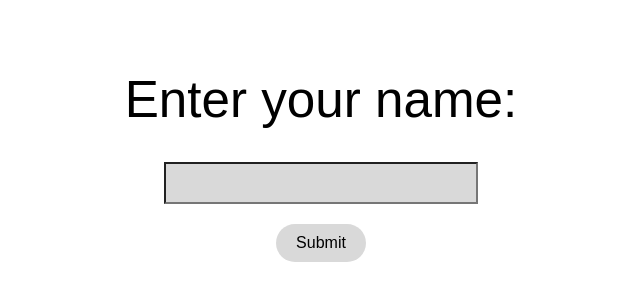
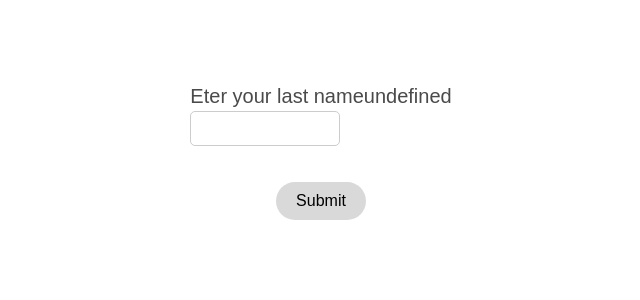
Before and after one commit to mondher812/Heritrace, a React (Vite) app in the folder frontend/: page /name in a window 1280 px wide. Shown: the part 250-550 px from the top of the page, without its empty margins (319-959 px from the left). Built offline with nearby package versions, Linux system fonts and the light colour scheme.

Commit message:
buggy push

```diff
--- a/frontend/src/components/textbox.css
+++ b/frontend/src/components/textbox.css
@@ -1,14 +1,89 @@
-.text-box {
-    margin-top: 20px;
-    text-align: center;
+:root {
+  --primary: #11998e;
+  --secondary: #38ef7d;
+  --white: #fff;
+  --gray: #9b9b9b;
+}
+
+body {
+  font-family: 'Poppins', sans-serif;
+  display: flex;
+  flex-direction: column;
+  justify-content: center;
+  align-items: center;
+  min-height: 100vh;
+  font-size: 1.5rem;
+  background-color: #222222;
+}
+
+.form__group {
+  display: flex;
+  flex-direction: column;
+  margin-bottom: 1rem;
+}
+
+.label {
+  font-size: 20px;
+  color: #4a4a4a;
+  margin-bottom: 0;
+  white-space: nowrap;
+}
+
+.form__field {
+  min-width: 150px;
+  max-width: 300px;
+  padding: 5px;
+  font-size: 20px;
+  color: #4a4a4a;
+  border: 1px solid #ccc;
+  border-radius: 5px;
+  box-sizing: border-box;
+  transition: border-color 0.2s;
+  resize: none;
+}
+
+.form__field::placeholder {
+  color: #4a4a4a;
+  opacity: 0.7;
+}
+
+.form__field:placeholder-shown ~ .form__label {
+  font-size: 1.3rem;
+  cursor: text;
+  top: 20px;
+}
+
+.form__label {
+  position: absolute;
+  top: 0;
+  display: block;
+  transition: 0.2s;
+  font-size: 1rem;
+  color: var(--gray);
+}
+
+.form__field:focus {
+  outline: none;
+  box-shadow: none;
+  border-color: #4a4a4a;
+}
+
+/* Additional rule to prevent glow effect */
+.form__field:focus-visible {
+  outline: none;
+  box-shadow: none;
+}
+
+/* reset input */
+.form__field {
+  &:required,
+  &:invalid {
+    box-shadow: none;
   }
+}
 
-  .text-box input {
-    padding: 10px;
-    font-size: 16px;
-    width: 80%;
-    max-width: 1000px;
-    box-sizing: border-box;
-    color: #000000;
-    background-color: #D9D9D9;
-  }
+/* Override any default browser styles */
+.form__field:focus {
+  outline: 0;
+  border-color: #4a4a4a;
+}
--- a/frontend/src/components/textbox.tsx
+++ b/frontend/src/components/textbox.tsx
@@ -1,19 +1,49 @@
-import React, { useState } from 'react';
+import React, { useEffect, useState } from 'react';
 import './textbox.css';
 
 const TextBox: React.FC = () => {
   const [text, setText] = useState('');
+  const [labelText, setLabelText] = useState('');
+  const fullLabelText = "Enter your last name"; // Full label text
+
+  useEffect(() => {
+    let index = 0;
+    const typingInterval = setInterval(() => {
+      if (index < fullLabelText.length) {
+        setLabelText((prev) => prev + fullLabelText[index]);
+        index++;
+      } else {
+        clearInterval(typingInterval); // Stop the interval when done
+      }
+    }, 100); // Adjust typing speed here (in milliseconds)
+
+    return () => clearInterval(typingInterval); // Cleanup on unmount
+  }, [fullLabelText]); // Add fullLabelText to dependency array
 
   const handleChange = (event: React.ChangeEvent<HTMLInputElement>) => {
     setText(event.target.value);
   };
 
+  // Calculate the width based on the text length, starting very small
+  const calculateWidth = () => {
+    const baseWidth = 20; // Start with a very small base width to fit 1 character
+    const additionalWidthPerCharacter = 10; // Width added per character
+    const newWidth = baseWidth + text.length * additionalWidthPerCharacter;
+    return `${newWidth}px`;
+  };
+
   return (
-    <div className="text-box">
+    <div className="form__group">
+      <label className="label" htmlFor="lastName">{labelText}</label>
       <input
         type="text"
+        className="form__field"
+        name="lastName"
+        id="lastName"
+        required
         value={text}
         onChange={handleChange}
+        style={{ width: calculateWidth() }} // Use the calculateWidth function
       />
     </div>
   );
--- a/frontend/src/index.css
+++ b/frontend/src/index.css
@@ -24,8 +24,7 @@ a:hover {
 
 body {
   margin: 0;
-  display: flex;
-  place-items: center;
+  padding: 0;
   min-width: 320px;
   min-height: 100vh;
 }
@@ -66,3 +65,9 @@ button:focus-visible {
     background-color: #f9f9f9;
   }
 }
+
+#root {
+  width: 100%;
+  margin: 0;
+  padding: 0;
+}
--- a/frontend/src/pages/landing.css
+++ b/frontend/src/pages/landing.css
@@ -6,6 +6,7 @@
   align-items: center;
   justify-content: center;
   font-family: Arial, sans-serif;
+  background-color: white;
 }
 
 .landing-header {
--- a/frontend/src/pages/landing.tsx
+++ b/frontend/src/pages/landing.tsx
@@ -7,7 +7,6 @@ const Landing: React.FC = () => {
   return (
     <div className="landing-page">
       <header className="landing-header">
-        <h1>Enter your name:</h1>
         <TextBox />
         <SubmitButton />
       </header>
--- a/frontend/src/pages/new_landing.css
+++ b/frontend/src/pages/new_landing.css
@@ -1,3 +1,9 @@
+.full-page-container {
+    height: 200vh; /* Allow scrolling */
+    overflow-x: hidden;
+    position: relative;
+}
+
 .landing-container {
     min-height: 100vh;
     display: flex;
@@ -6,14 +12,101 @@
     justify-content: center;
     padding: 1rem;
     background-color: white;
+    width: 100%;
+    margin: 0;
+    position: fixed;
+    top: 0;
+    left: 0;
+    transition: opacity 0.5s ease-out;
+}
+
+.landing-container.fade-out {
+    opacity: 0;
+    pointer-events: none;
+}
+
+.second-section {
+    min-height: 100vh;
+    position: fixed;
+    top: 0;
+    left: 0;
+    width: 100%;
+    opacity: 0;
+    transition: opacity 0.5s ease-out;
+    display: flex;
+    align-items: center;
+    justify-content: center;
+}
+
+.second-section.fade-in {
+    opacity: 1;
+}
+
+.second-section.fade-out {
+    opacity: 0;
+}
+
+.new-section {
+    min-height: 100vh;
+    position: fixed;
+    top: 100%;
+    left: 0;
+    width: 100%;
+    background-color: white;
+    transition: transform 0.5s ease-out;
+}
+
+.new-section.slide-in {
+    transform: translateY(-100%);
 }
 
 .content-wrapper {
     text-align: center;
+    display: flex;
+    flex-direction: column;
+    align-items: center;
+    justify-content: center;
+    width: 100%;
+    max-width: 800px;
+    padding: 0 1rem;
+    position: relative;
+    min-height: 400px;
 }
 
 .brand {
+    display: flex;
+    align-items: center;
+    gap: 0.5rem;
     margin-bottom: 3rem;
+    opacity: 1;
+    visibility: visible;
+    transition: opacity 0.8s ease-in-out, visibility 0.8s ease-in-out;
+    position: absolute;
+}
+
+.brand.fade-out {
+    opacity: 0;
+    visibility: hidden;
+}
+
+.input-section {
+    opacity: 0;
+    visibility: hidden;
+    transition: opacity 0.8s ease-in-out, visibility 0.8s ease-in-out;
+    position: absolute;
+    top: 50%;
+    left: 50%;
+    transform: translate(-50%, -50%);
+    width: 100%;
+}
+
+.input-section.fade-in {
+    opacity: 1;
+    visibility: visible;
+}
+
+.brand-text {
+    text-align: right;
 }
 
 .logo {
@@ -31,59 +124,19 @@
 }
 
 .icon-wrapper {
-    position: relative;
-    display: inline-flex;
-    align-items: center;
-    justify-content: center;
-    margin-bottom: 3rem;
-  }
-
-  .circle {
-    position: absolute;
-    width: 6rem;
-    height: 6rem;
-    border: 2px solid #4299e1;
-    border-radius: 50%;
+    margin: 0;
 }
 
 .tree-icon {
-    width: 4rem;
-    height: 4rem;
-    background-color: #d1d5db;
-    mask: url("https://hebbkx1anhila5yf.public.blob.vercel-storage.com/Screenshot%202025-02-15%20at%2012.03.13%E2%80%AFam-IbrcATGMTQ0mL8ynNY8OdERb40kXiy.png")
-      no-repeat center / contain;
-    -webkit-mask: url("https://hebbkx1anhila5yf.public.blob.vercel-storage.com/Screenshot%202025-02-15%20at%2012.03.13%E2%80%AFam-IbrcATGMTQ0mL8ynNY8OdERb40kXiy.png")
-      no-repeat center / contain;
+    display: flex;
+    justify-content: center;
+    align-items: center;
 }
 
-  .cta-button {
-    display: inline-flex;
-    align-items: center;
-    justify-content: center;
-    padding: 1rem 2rem;
-    font-size: 1.125rem;
-    color: #4a5568;
-    background-color: #f7fafc;
-    border: 1px solid #e2e8f0;
-    border-radius: 0.5rem;
-    cursor: pointer;
-    transition: background-color 0.2s ease;
-  }
-
-  .cta-button:hover {
-    background-color: #edf2f7;
-  }
-
-  .button-icon {
-    display: inline-block;
-    width: 1.25rem;
-    height: 1.25rem;
-    margin-right: 0.5rem;
-    background-color: #4a5568;
-    mask: url("https://hebbkx1anhila5yf.public.blob.vercel-storage.com/Screenshot%202025-02-15%20at%2012.03.13%E2%80%AFam-IbrcATGMTQ0mL8ynNY8OdERb40kXiy.png")
-      no-repeat center / contain;
-    -webkit-mask: url("https://hebbkx1anhila5yf.public.blob.vercel-storage.com/Screenshot%202025-02-15%20at%2012.03.13%E2%80%AFam-IbrcATGMTQ0mL8ynNY8OdERb40kXiy.png")
-      no-repeat center / contain;
+.tree-icon img {
+    width: 175px;
+    height: 175px;
+    object-fit: contain;
 }
 
 @media (min-width: 768px) {
@@ -94,14 +147,9 @@
     .tagline {
         font-size: 1.5rem;
     }
-
-    .circle {
-      width: 8rem;
-      height: 8rem;
 }
 
-    .tree-icon {
-      width: 5rem;
-      height: 5rem;
+/* Ensure smooth transitions for all elements */
+.brand, .brand-text, .icon-wrapper, .tree-icon, .landing-page {
+    transition: opacity 0.8s ease-in-out;
 }
-  }
--- a/frontend/src/pages/new_landing.tsx
+++ b/frontend/src/pages/new_landing.tsx
@@ -1,27 +1,54 @@
-import type React from "react"
-import "./new_landing.css"
+import type React from "react";
+import "./new_landing.css";
+import treeIcon from "../images/tree.png";
+import { useState, useEffect } from 'react';
+import Landing from './landing';
 
 const NewLanding: React.FC = () => {
+  const [isTransitioning, setIsTransitioning] = useState(false);
+
+  useEffect(() => {
+    const handleScroll = () => {
+      // Trigger transition after scrolling 100px
+      if (window.scrollY > 100) {
+        setIsTransitioning(true);
+      } else {
+        setIsTransitioning(false);
+      }
+    };
+
+    window.addEventListener('scroll', handleScroll);
+    return () => window.removeEventListener('scroll', handleScroll);
+  }, []);
+
   return (
-    <main className="landing-container">
+    <div className="full-page-container">
+      <main className={`landing-container ${isTransitioning ? 'fade-out' : ''}`}>
         <div className="content-wrapper">
-        <div className="brand">
+          <div className={`brand ${isTransitioning ? 'fade-out' : ''}`}>
+            <div className="brand-text">
               <h1 className="logo">HERITRACE</h1>
               <h2 className="tagline">Unlock the Past, Start Your Journey Now</h2>
             </div>
-
             <div className="icon-wrapper">
-          <div className="circle"></div>
-          <div className="tree-icon"></div>
+              <div className="tree-icon">
+                <img
+                  src={treeIcon}
+                  alt="Tree"
+                  width="175"
+                  height="175"
+                  style={{ marginLeft: '0.5rem' }}
+                />
               </div>
-
-        <button className="cta-button">
-          <span className="button-icon"></span>
-          Uncover My Story
-        </button>
+            </div>
+          </div>
         </div>
       </main>
-  )
-}
+      <div className={`second-section ${isTransitioning ? 'fade-in' : 'fade-out'}`}>
+        <Landing />
+      </div>
+    </div>
+  );
+};
 
-export default NewLanding
+export default NewLanding;
```
Also changed, not shown: frontend/src/components/ui/button.tsx (+17 -0 lines), frontend/src/images/tree.png (added). Lines whose indentation alone changed are shown as unchanged.
